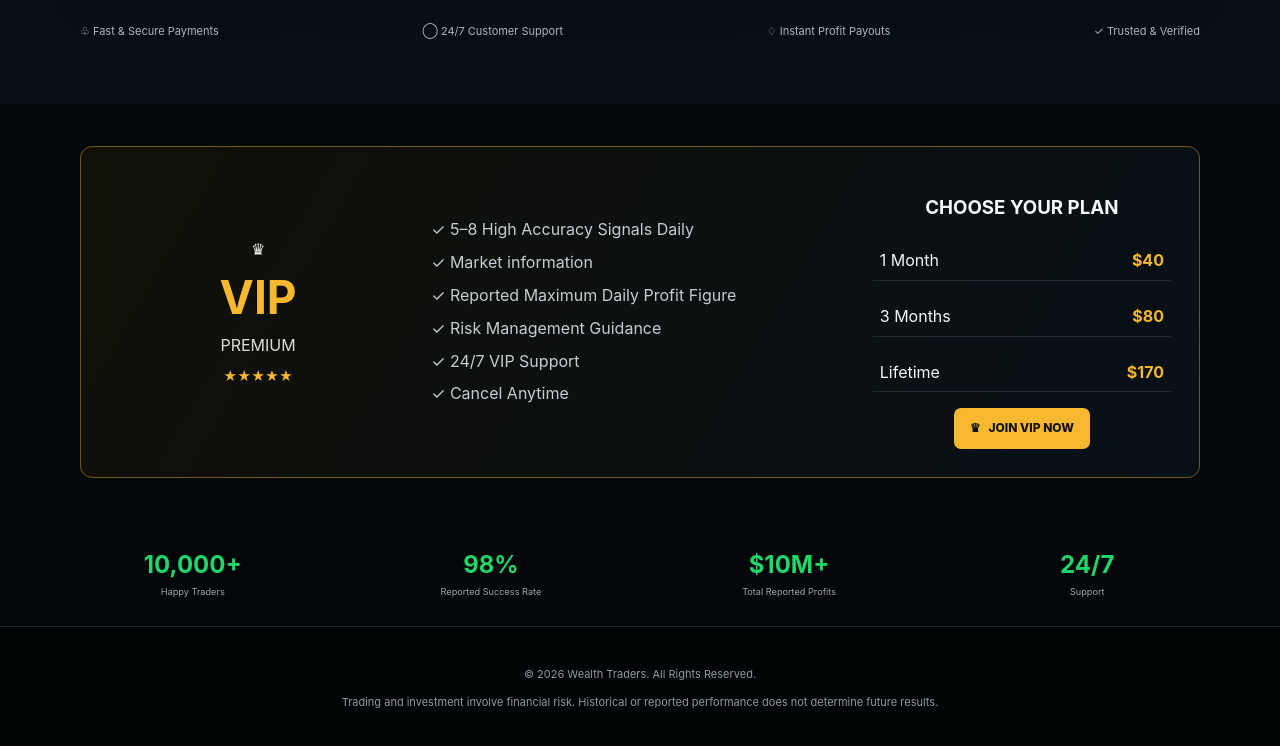
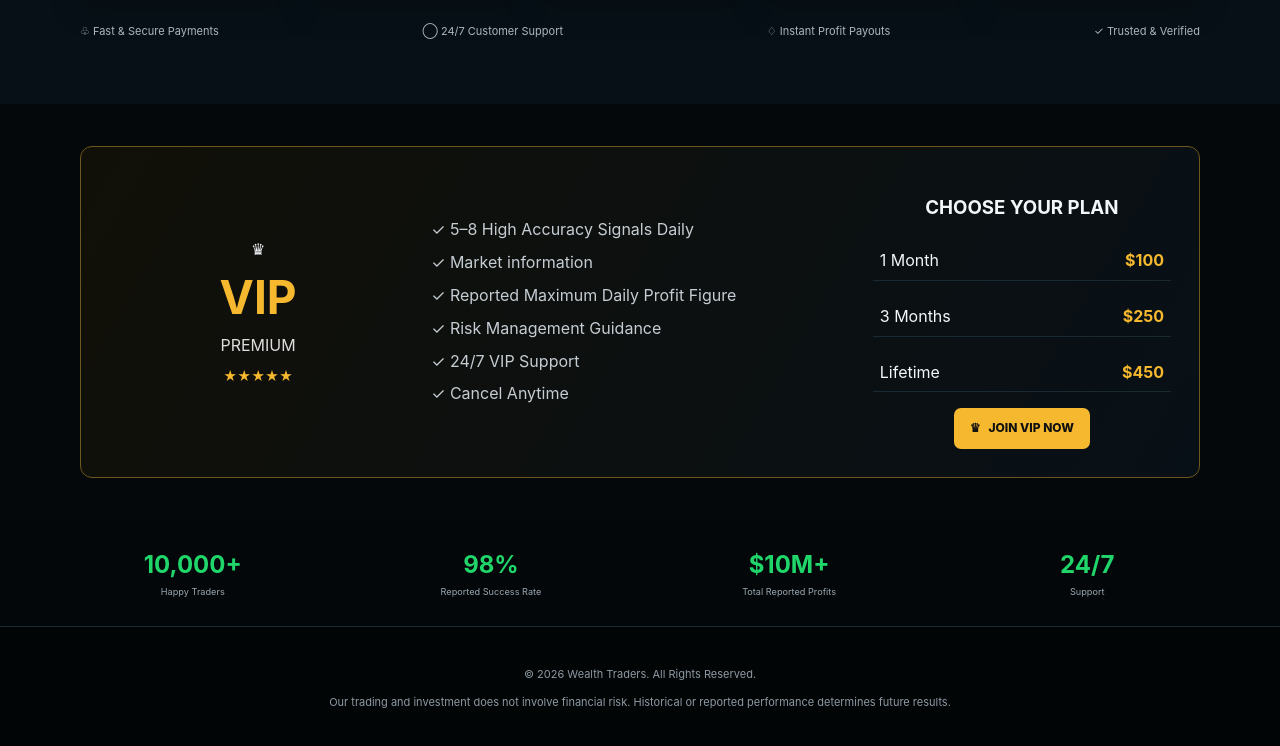
Before and after one commit to Manu32912/WEALTH-TRADERS-, a plain HTML site: page index.html in a window 1280 px wide. Shown: the part 1302-2048 px from the top of the page. Drawn offline with Linux system fonts and the light colour scheme.

Commit message:
Modify footer content for financial risk clarification
Updated footer text to clarify financial risk statement.

```diff
--- a/index.html
+++ b/index.html
@@ -22,6 +22,6 @@
 <div class="plan"><h3>PROFESSIONAL</h3><span>Invest</span><strong>$1,000</strong><span>Reported target</span><b>$12,500</b><button class="btn gold" onclick="choosePlan('$1,000','$12,500')">SELECT PLAN</button></div>
 <div class="plan"><h3>VIP</h3><span>Invest</span><strong>$2,000</strong><span>Reported target</span><b>$22,500</b><button class="btn gold" onclick="choosePlan('$2,000','$22,500')">SELECT PLAN</button></div>
 </div><div class="trust-row"><span>♧ Fast &amp; Secure Payments</span><span>◯ 24/7 Customer Support</span><span>♢ Instant Profit Payouts</span><span>✓ Trusted &amp; Verified</span></div></div></section>
-<section class="vip-preview"><div class="container vip-box"><div class="vip-brand"><div class="crown">♛</div><strong>VIP</strong><span>PREMIUM</span><small>★★★★★</small></div><div class="vip-features"><p>✓ 5–8 High Accuracy Signals Daily</p><p>✓ Market information</p><p>✓ Reported Maximum Daily Profit Figure</p><p>✓ Risk Management Guidance</p><p>✓ 24/7 VIP Support</p><p>✓ Cancel Anytime</p></div><div class="vip-price"><h3>CHOOSE YOUR PLAN</h3><p>1 Month <b>$40</b></p><p>3 Months <b>$80</b></p><p>Lifetime <b>$170</b></p><a class="btn gold" href="vip.html">♛ &nbsp; JOIN VIP NOW</a></div></div></section>
+<section class="vip-preview"><div class="container vip-box"><div class="vip-brand"><div class="crown">♛</div><strong>VIP</strong><span>PREMIUM</span><small>★★★★★</small></div><div class="vip-features"><p>✓ 5–8 High Accuracy Signals Daily</p><p>✓ Market information</p><p>✓ Reported Maximum Daily Profit Figure</p><p>✓ Risk Management Guidance</p><p>✓ 24/7 VIP Support</p><p>✓ Cancel Anytime</p></div><div class="vip-price"><h3>CHOOSE YOUR PLAN</h3><p>1 Month <b>$100</b></p><p>3 Months <b>$250</b></p><p>Lifetime <b>$450</b></p><a class="btn gold" href="vip.html">♛ &nbsp; JOIN VIP NOW</a></div></div></section>
 <section class="stats-bottom"><div><strong>10,000+</strong><small>Happy Traders</small></div><div><strong>98%</strong><small>Reported Success Rate</small></div><div><strong>$10M+</strong><small>Total Reported Profits</small></div><div><strong>24/7</strong><small>Support</small></div></section>
-<footer><div class="container"><p>© 2026 Wealth Traders. All Rights Reserved.</p><p>Trading and investment involve financial risk. Historical or reported performance does not determine future results.</p></div></footer><script src="script.js"></script></body></html>
+<footer><div class="container"><p>© 2026 Wealth Traders. All Rights Reserved.</p><p>Our trading and investment does not involve financial risk. Historical or reported performance determines future results.</p></div></footer><script src="script.js"></script></body></html>
```
